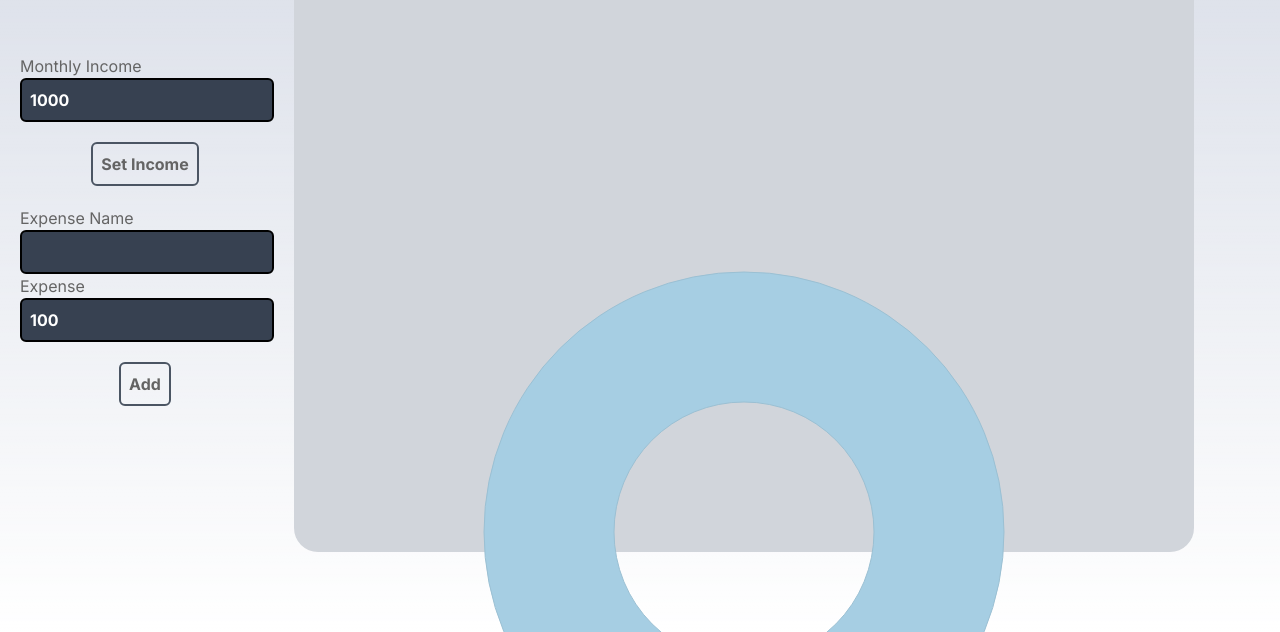
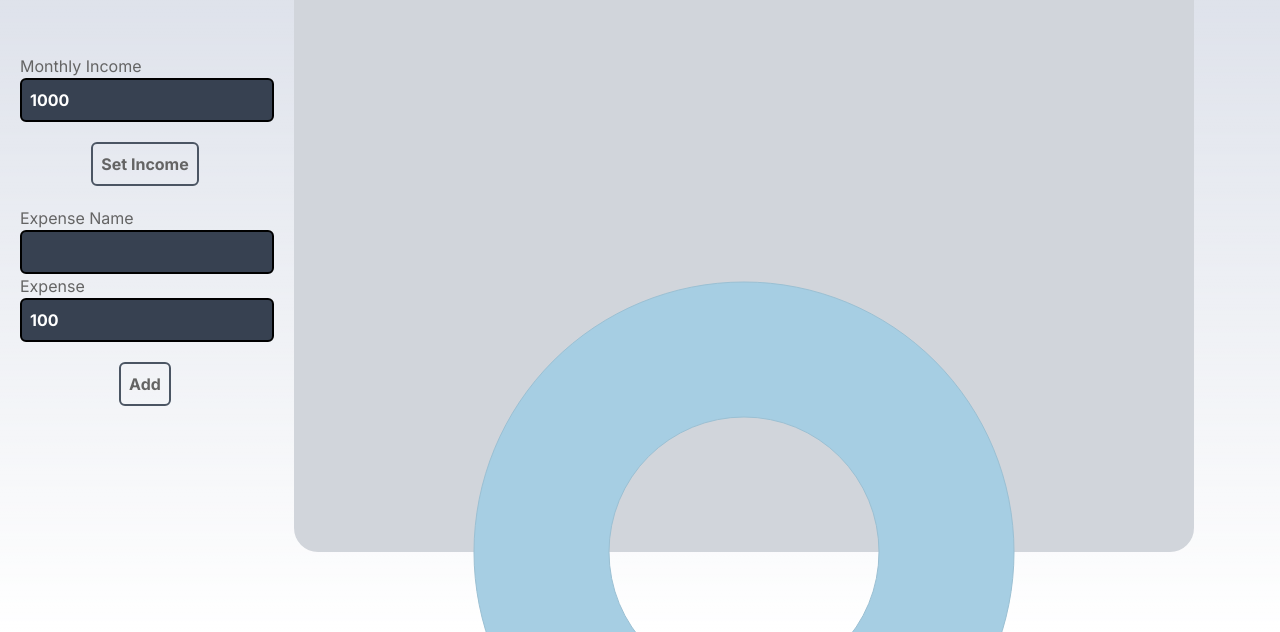
Before and after one commit to posthello-code/budgetizer, a Next.js app: page /budget in a window 1280 px wide. Shown: the part 168-800 px from the top of the page. Built offline with nearby package versions, Linux system fonts and the light colour scheme.

Commit message:
nivo budget chart margins when screen large

```diff
--- a/app/budget/budget-pie.tsx
+++ b/app/budget/budget-pie.tsx
@@ -7,7 +7,11 @@ export const BudgetPie = (props: any) => {
     <div className="budget" style={{ justifyContent: "center" }}>
       <ResponsivePie
         data={props.data}
-        margin={{ top: 40, right: 80, bottom: 80, left: 80 }}
+        margin={
+          props.isSmallScreen
+            ? { top: 50, right: 50, bottom: 50, left: 50 }
+            : { top: 50, right: 125, bottom: 50, left: 125 }
+        }
         innerRadius={0.5}
         padAngle={0.7}
         cornerRadius={3}
```
